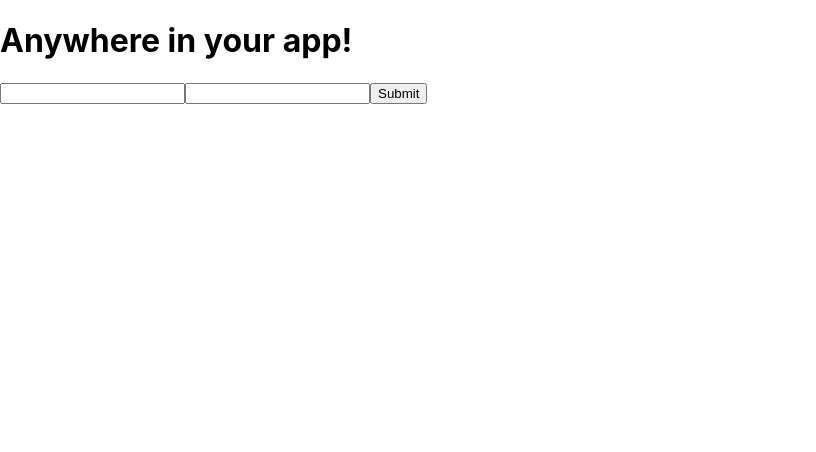
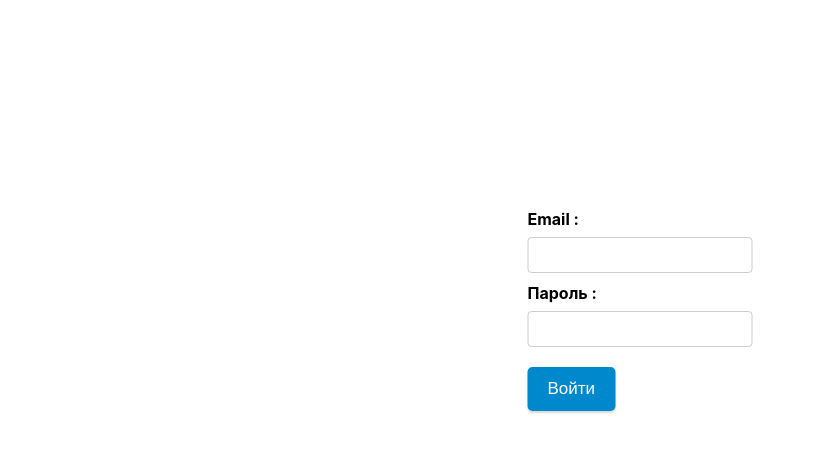
Before and after one commit to Assetbekov-Almar/bimmunal, a Next.js app in the folder client/: page /auth in a window 1280 px wide. Shown: the top 452 px of the page, without its empty margins (0-816 px from the left). Built offline with nearby package versions, Linux system fonts and the light colour scheme.

Commit message:
Feature: Add basic login form

```diff
--- a/client/app/auth/Auth.module.css
+++ b/client/app/auth/Auth.module.css
@@ -0,0 +1,62 @@
+.container {
+	position: absolute;
+	top: 40%;
+	left: 50%;
+	transform: translate(-50%, -50%);
+	display: flex;
+	align-items: center;
+	flex-direction: column;
+	justify-content: center;
+}
+
+.input {
+	padding: .5rem;
+	font-size: 16px;
+	width: 100%;
+	display: block;
+	border-radius: 4px;
+	border: 1px solid #ccc;
+}
+
+.input:focus {
+	border-color: #007eff;
+	box-shadow: inset 0 1px 1px rgba(0, 0, 0, 0.075),
+	0 0 0 3px rgba(0, 126, 255, 0.1);
+	outline: none;
+}
+
+.error {
+	border-color: red;
+}
+
+.input_feedback {
+	color: red;
+	margin-top: .25rem;
+}
+
+.form label {
+	font-weight: bold;
+	display: block;
+	margin-bottom: .5rem;
+}
+
+.form button {
+	max-width: 150px;
+	margin: 20px 0;
+	padding: 12px 20px;
+	border-style: none;
+	border-radius: 5px;
+	background-color: #08c;
+	box-shadow: 0px 2px 2px rgba(0, 0, 0, 0.15);
+	font-size: 17px;
+	font-weight: 500;
+	color: #fff;
+	cursor: pointer;
+	outline: none;
+	-webkit-appearance: none;
+}
+
+.form button:disabled {
+	opacity: .5;
+	cursor: not-allowed !important;
+}
--- a/client/app/auth/page.tsx
+++ b/client/app/auth/page.tsx
@@ -1,50 +1,67 @@
 'use client'
 
-import { Formik } from 'formik'
+import { ErrorMessage, Formik } from 'formik'
+import styles from './Auth.module.css'
+import * as Yup from 'yup'
+import { Form, Field } from 'formik'
 
-const Auth = () => (
+type State = {
+	email: string
+	password: string
+}
+
+const initialValues: State = {
+	email: '',
+	password: '',
+}
+
+const validationSchema = Yup.object({
+	email: Yup.string().email('invalid email').required('required'),
+	password: Yup.string().required('required'),
+})
+
+const Auth = () => {
+	const onSubmit = (values: State, submittingObject: any) => {
+		console.log(values)
+	}
+
+	return (
+		<div className={styles.container}>
+			<Formik initialValues={initialValues} onSubmit={onSubmit} validationSchema={validationSchema}>
+				{(formik) => {
+					return (
+						<Form className={styles.form}>
 							<div>
-		<h1>Anywhere in your app!</h1>
-		<Formik
-			initialValues={{ email: '', password: '' }}
-			validate={(values) => {
-				const errors = {}
-				if (!values.email) {
-					errors.email = 'Required'
-				} else if (!/^[A-Z0-9._%+-]+@[A-Z0-9.-]+\.[A-Z]{2,}$/i.test(values.email)) {
-					errors.email = 'Invalid email address'
+								<label htmlFor='email'>Email : </label>
+								<Field
+									type='email'
+									name='email'
+									className={
+										formik.errors.email && formik.touched.email ? `${styles.input} ${styles.error}` : styles.input
 									}
-				return errors
+								/>
+								<ErrorMessage name='email' component='div' className={styles.input_feedback} />
+							</div>
+							<div style={{ marginTop: '10px' }}>
+								<label htmlFor='password'>Пароль : </label>
+								<Field
+									type='password'
+									name='password'
+									className={
+										formik.errors.password && formik.touched.password ? `${styles.input} ${styles.error}` : styles.input
+									}
+								/>
+								<ErrorMessage name='password' component='div' className={styles.input_feedback} />
+							</div>
+							<button type='submit' disabled={!formik.isValid || formik.isSubmitting}>
+								Войти
+							</button>
+						</Form>
+					)
 				}}
-			onSubmit={(values, { setSubmitting }) => {
-				setTimeout(() => {
-					alert(JSON.stringify(values, null, 2))
-					setSubmitting(false)
-				}, 400)
-			}}
-		>
-			{({
-				values,
-				errors,
-				touched,
-				handleChange,
-				handleBlur,
-				handleSubmit,
-				isSubmitting,
-				/* and other goodies */
-			}) => (
-				<form onSubmit={handleSubmit}>
-					<input type='email' name='email' onChange={handleChange} onBlur={handleBlur} value={values.email} />
-					{errors.email && touched.email && errors.email}
-					<input type='password' name='password' onChange={handleChange} onBlur={handleBlur} value={values.password} />
-					{errors.password && touched.password && errors.password}
-					<button type='submit' disabled={isSubmitting}>
-						Submit
-					</button>
-				</form>
-			)}
 			</Formik>
 		</div>
 	)
+}
 
 export default Auth
--- a/client/package.json
+++ b/client/package.json
@@ -21,7 +21,8 @@
     "next": "13.0.4",
     "react": "18.2.0",
     "react-dom": "18.2.0",
-    "typescript": "4.9.3"
+    "typescript": "4.9.3",
+    "yup": "^0.32.11"
   },
   "devDependencies": {
     "eslint-config-prettier": "^8.5.0",
```
Also changed, not shown: client/app/layout.tsx (+3 -6 lines), 1 other file (tests, documents, lock files or other folders). Lines whose indentation alone changed are shown as unchanged.
